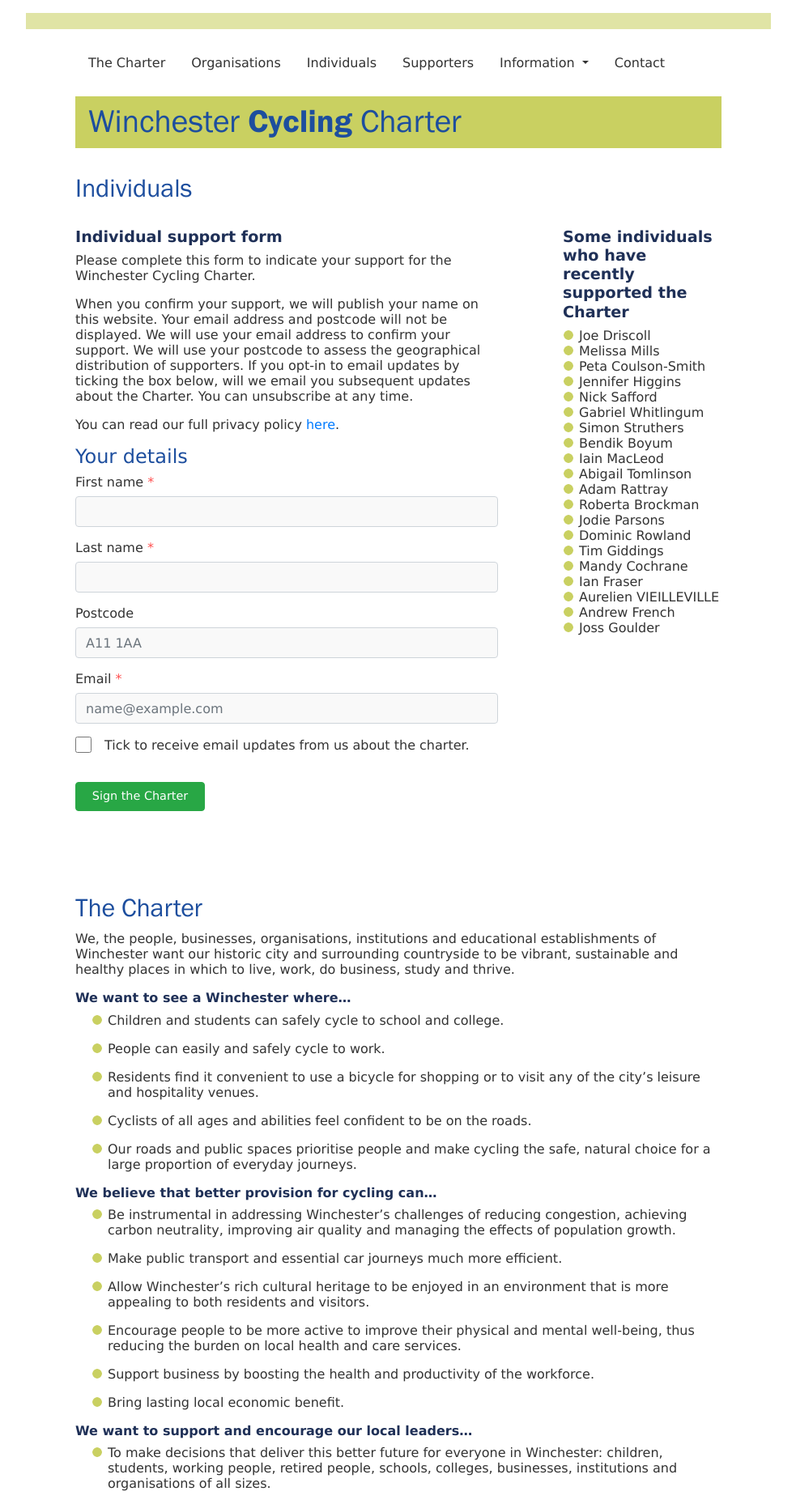
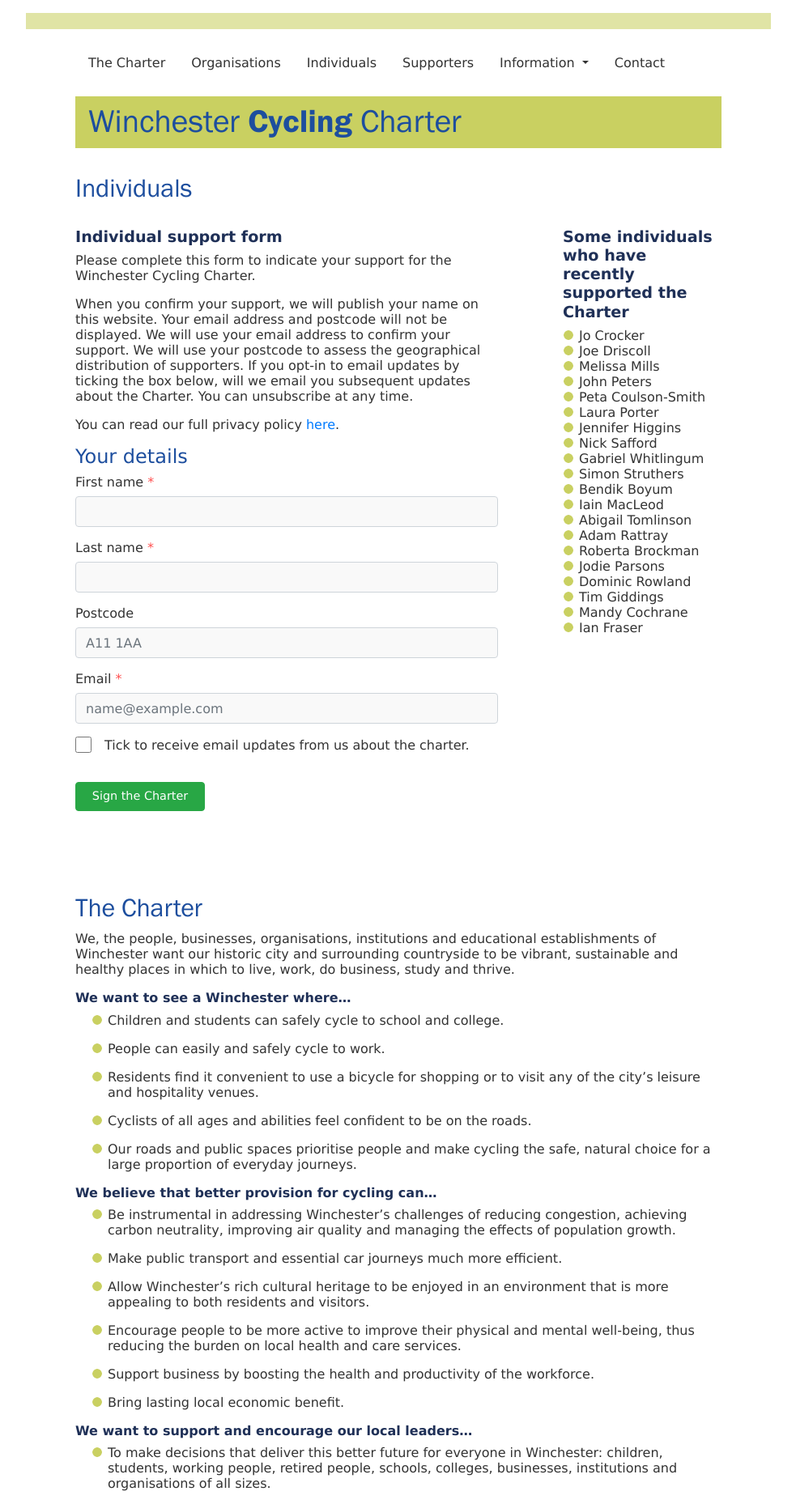
Before and after one commit to winchestercyclingcharter/winchestercyclingcharter.github.io, a Jekyll site: the page built from ind-page.md, in a window 1280 px wide. Shown: the whole page at 81% size, without its empty margins (148-1131 px from the left). Built offline with Jekyll 4.4.1, drawn with Linux system fonts in a browser that asks for light colours; nearby versions of some CDN libraries.

Commit message:
Update people.yml

```diff
--- a/_data/people.yml
+++ b/_data/people.yml
@@ -337,3 +337,6 @@ people:
 - { lastname: Struthers, firstname: Simon, dt: 20210320-173225-672123 }
 - { lastname: Mills, firstname: Melissa, dt: 20210321-210016-684688 }
 - { lastname: Driscoll , firstname: Joe, dt: 20210322-083114-908306 }
+- { lastname: Porter , firstname: Laura, dt: 20210320-213358-857899 }
+- { lastname: Peters, firstname: John, dt: 20210321-175639-468459 }
+- { lastname: Crocker, firstname: Jo, dt: 20210323-121405-322397 }
```
